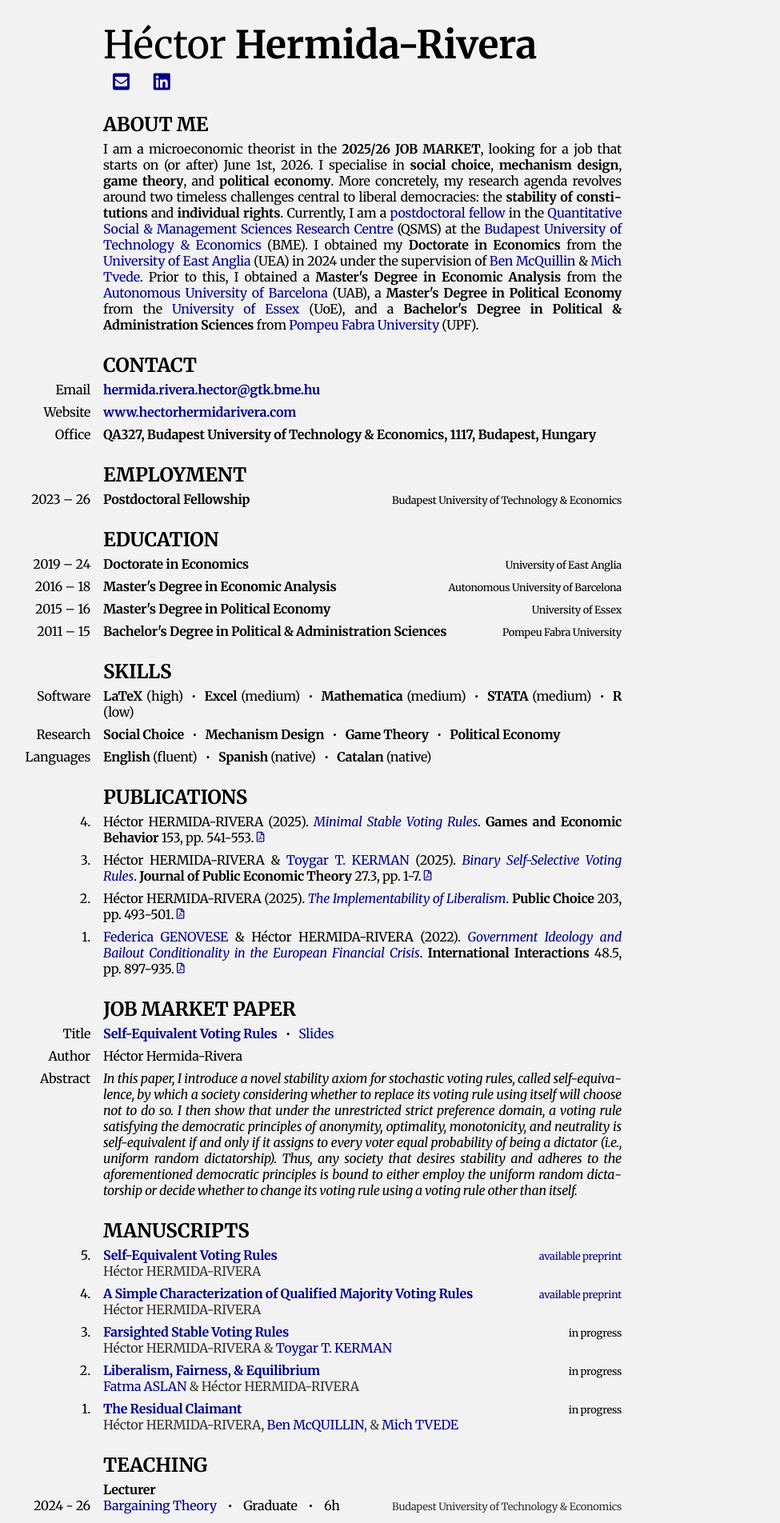
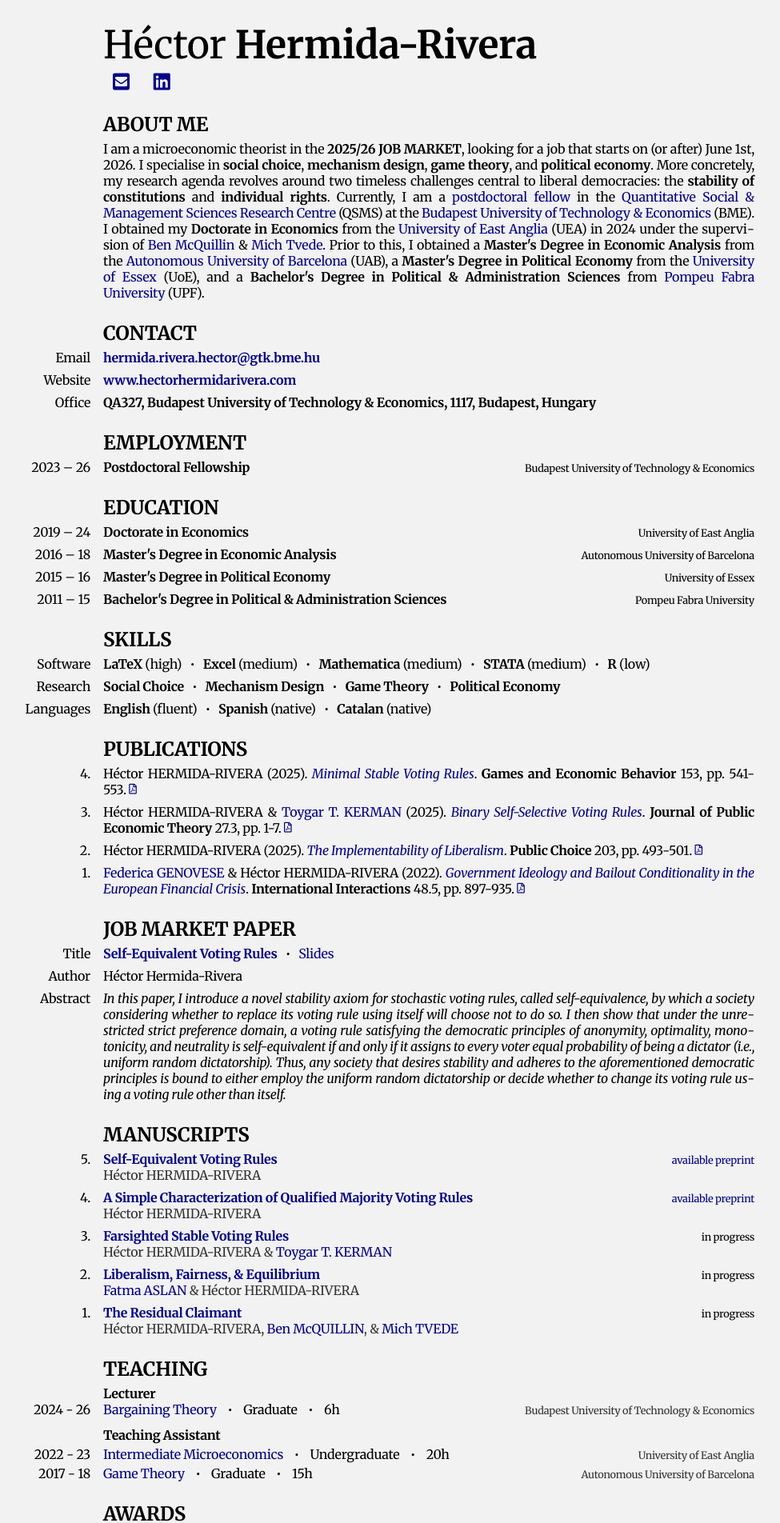
Before and after one commit to HectorHermidaRivera/hectorhermidarivera.github.io, a Jekyll site: the page built from index.md, in a window 1280 px wide. Shown: the top 1904 px of the page at 80% size, without its empty margins (187-1162 px from the left). Built offline with Jekyll 4.4.1, drawn with Linux system fonts in a browser that asks for light colours; a style sheet for code colours, icons or effects is not loaded.

Commit message:
Update style.css

```diff
--- a/assets/css/style.css
+++ b/assets/css/style.css
@@ -339,9 +339,9 @@ body {
     margin-right: auto !important;
     margin-bottom: 30px !important;
     padding-left: 10px;
-    padding-right: 176px;
+    padding-right: 10px;
     max-width: 1000px !important;
-    width: 100% !important;
+    width: 1000px !important;
     box-sizing: border-box;
   }
 }
```
